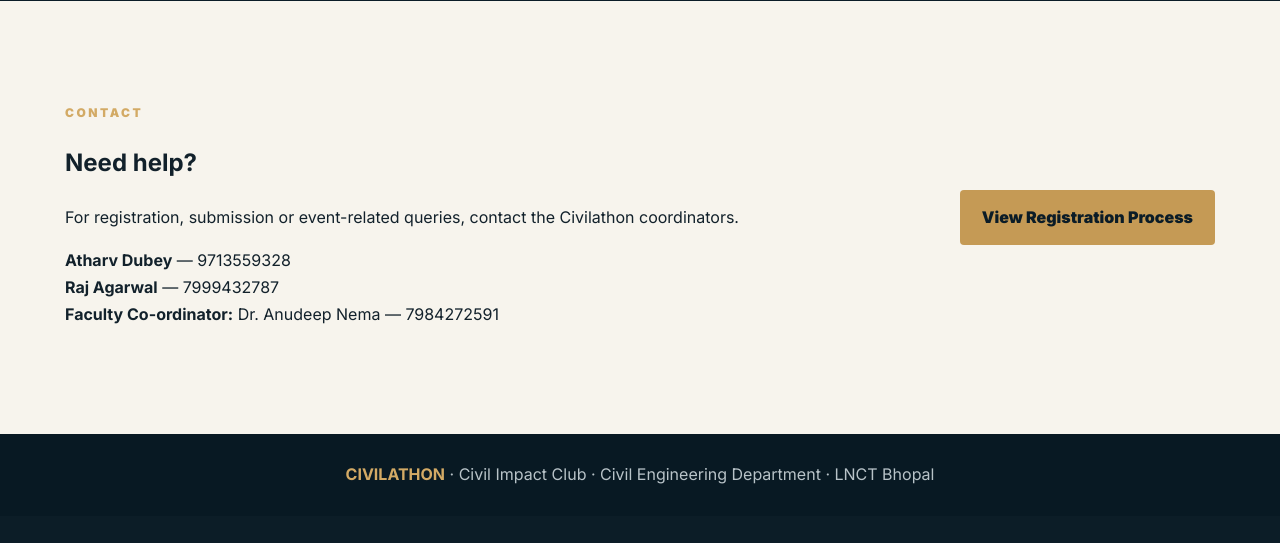
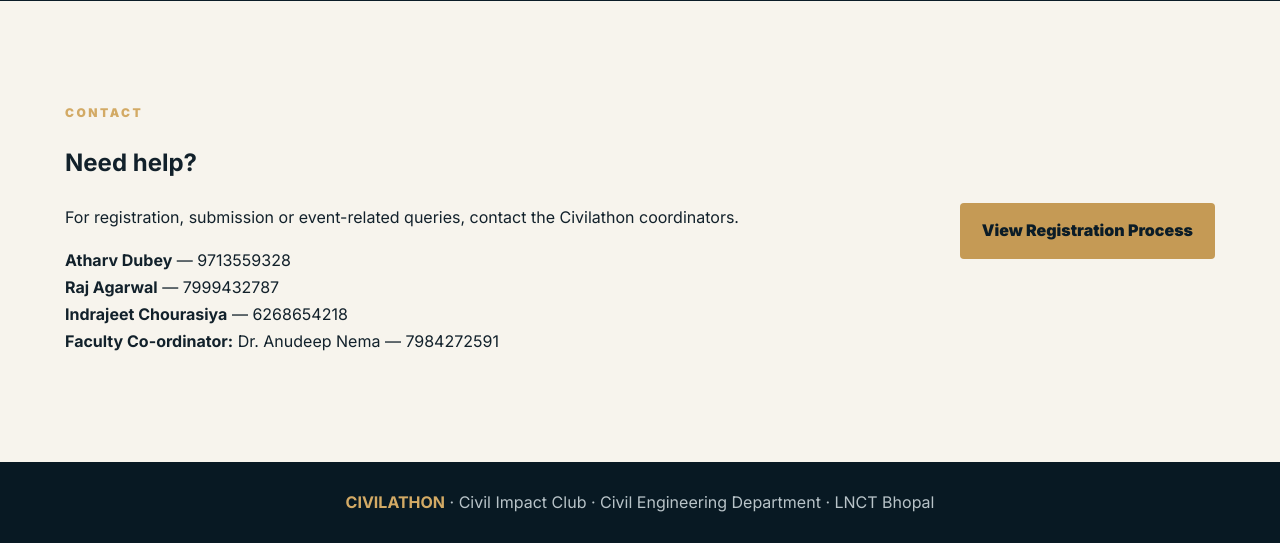
Before and after one commit to atharvdubey2609-debug/CIVILATHON2026, a Flask app: page / in a window 1280 px wide. Shown: the part 3579-4122 px from the top of the page. Before the commit the page ends 4063 px from the top, so only its background shows below. Run offline with Flask 3, Linux system fonts and the light colour scheme.

Commit message:
Add Indrajeet Chourasiya to event coordinators

```diff
--- a/templates/index.html
+++ b/templates/index.html
@@ -21,5 +21,5 @@
 <section class="dark section"><div class="wrap"><p class="eyebrow">WHY PARTICIPATE?</p><h2 class="title">Your idea can become the next <span>engineering solution.</span></h2><div class="feature-grid"><div><strong>Research-driven</strong><p>Build your proposal on observations, literature, data, existing practices and clearly identified gaps.</p></div><div><strong>Practical by design</strong><p>We value ideas that can realistically be implemented, tested, improved or scaled in the real world.</p></div><div><strong>Open to innovation</strong><p>Use civil engineering fundamentals with AI, GIS, IoT, automation, materials or other relevant technologies.</p></div><div><strong>Impact focused</strong><p>Think about safety, time, cost, sustainability, productivity, resilience and the people who benefit from your solution.</p></div></div></div></section>
 <section class="section wrap"><p class="eyebrow">RESEARCH AREAS</p><h2 class="title">Choose a direction. <span>Build your idea.</span></h2><p class="intro">The domains below are starting points, not restrictions. Participants may combine multiple disciplines or propose another real-world civil engineering problem if the idea has clear relevance and impact.</p><div class="domains"><span>Smart Construction & Management</span><span>Sustainable & Green Construction</span><span>Innovative Construction Materials</span><span>AI / ML & Automation</span><span>IoT & Smart Infrastructure</span><span>GIS, Surveying & Geospatial Technology</span><span>Transportation & Smart Mobility</span><span>Water Resources & Management</span><span>Smart Cities & Urban Infrastructure</span><span>Structural Engineering & Safety</span><span>Waste Management & Circular Construction</span><span>Any other real-world civil problem</span></div><a class="text-link" href="/domains">Explore all research areas →</a></section>
 <section class="dark section"><div class="wrap"><p class="eyebrow">HOW IT WORKS</p><h2 class="title">From observation to <span>presentation.</span></h2><div class="timeline"><div><b>01</b><h3>Register</h3><p>Provide participant and team details through the official Civilathon portal.</p></div><div><b>02</b><h3>Select a domain</h3><p>Choose a research area and define the problem you want to address.</p></div><div><b>03</b><h3>Research & develop</h3><p>Study the problem, develop your solution and prepare your presentation.</p></div><div><b>04</b><h3>Submit PPT</h3><p>Upload the final PPT through the submission portal before the announced deadline.</p></div><div><b>05</b><h3>Present</h3><p>Shortlisted ideas will be presented before the jury for evaluation.</p></div></div></div></section>
-<section class="section wrap contact"><div><p class="eyebrow">CONTACT</p><h2>Need help?</h2><p>For registration, submission or event-related queries, contact the Civilathon coordinators.</p><p><b>Atharv Dubey</b> — 9713559328<br><b>Raj Agarwal</b> — 7999432787<br><b>Faculty Co-ordinator:</b> Dr. Anudeep Nema — 7984272591</p></div><a class="btn" href="/register">View Registration Process</a></section>
+<section class="section wrap contact"><div><p class="eyebrow">CONTACT</p><h2>Need help?</h2><p>For registration, submission or event-related queries, contact the Civilathon coordinators.</p><p><b>Atharv Dubey</b> — 9713559328<br><b>Raj Agarwal</b> — 7999432787<br><b>Indrajeet Chourasiya</b> — 6268654218<br><b>Faculty Co-ordinator:</b> Dr. Anudeep Nema — 7984272591</p></div><a class="btn" href="/register">View Registration Process</a></section>
 <footer><strong>CIVILATHON</strong> · Civil Impact Club · Civil Engineering Department · LNCT Bhopal</footer><script src="{{url_for('static',filename='js/main.js')}}"></script></body></html>
```
